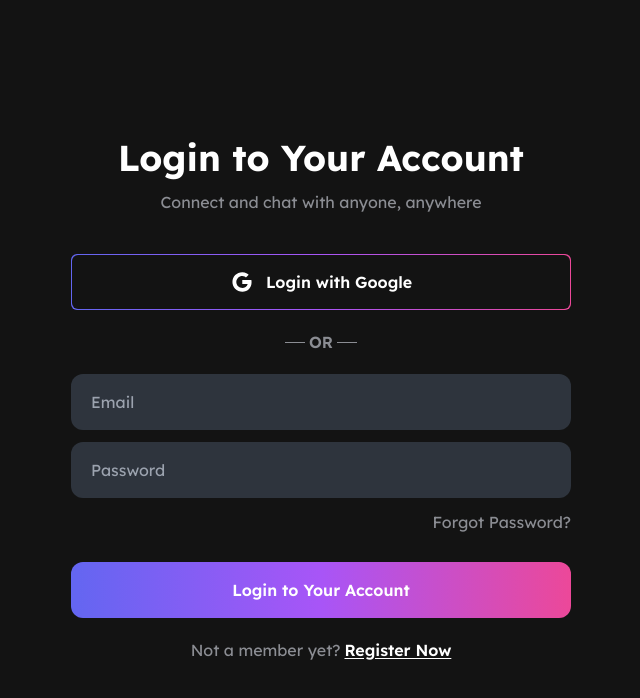
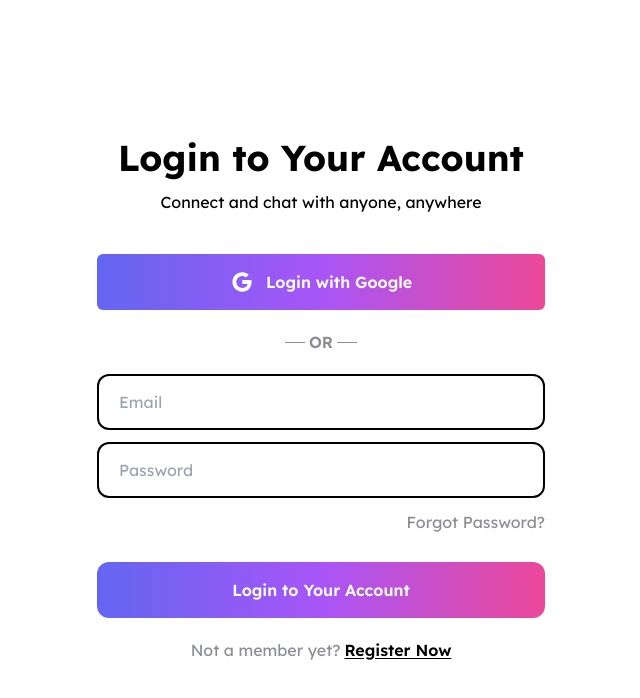
Before and after one commit to Rdrudra99/LinkStackChatApp, a Next.js app: page /login in a window 1280 px wide. Shown: the top 698 px of the page, without its empty margins (319-959 px from the left). Built offline with nearby package versions, Linux system fonts and the light colour scheme; no server answers.

Commit message:
adding toast message

```diff
--- a/pages/login.js
+++ b/pages/login.js
@@ -1,8 +1,9 @@
+import React from "react";
 import { useEffect, useState } from "react";
 import { useRouter } from "next/router";
 import { useAuth } from "@/context/authContext";
 import Loader from "@/components/Loader";
-
+import ToastContainer from "../components/ToastMessage";
 import {
   signInWithEmailAndPassword,
   GoogleAuthProvider,
@@ -11,13 +12,12 @@ import {
   sendPasswordResetEmail,
 } from "firebase/auth";
 import { auth } from "@/firebase/firebase";
-const gProvider = new GoogleAuthProvider();
-const fProvider = new FacebookAuthProvider();
-
 import { IoLogoGoogle, IoLogoFacebook } from "react-icons/io";
 import ToastMessage from "@/components/ToastMessage";
 import { toast } from "react-toastify";
 import Link from "next/link";
+
+const gProvider = new GoogleAuthProvider();
 
 const Login = () => {
   const router = useRouter();
@@ -28,7 +28,7 @@ const Login = () => {
     if (!isLoading && currentUser) {
       router.push("/");
     }
-    }, [currentUser, isLoading , router]);
+  }, [currentUser, isLoading, router]);
 
   const handleSubmit = async (e) => {
     e.preventDefault();
@@ -39,8 +39,15 @@ const Login = () => {
       await signInWithEmailAndPassword(auth, email, password);
     } catch (error) {
       console.error(error);
+
+      if (error.code === "auth/user-not-found") {
+        toast.error("User not found");
+      } else if (error.code === "auth/wrong-password") {
+        toast.error("Incorrect password");
+      }
     }
   };
+
 
   const resetPassword = async () => {
     try {
@@ -50,16 +57,16 @@ const Login = () => {
         },
         {
           pending: "Generating reset link",
-                    success: "Reset email send to your registered email id.",
-                    error: "You may have entered wrong email id!",
+          success: "Reset email sent to your registered email address.",
+          error: "You may have entered the wrong email address!",
         },
         {
           autoClose: 5000,
         }
       );
-            console.log("Email send to your registered email id.");
+      console.log("Email sent to your registered email address.");
     } catch (error) {
-            console.error("An error occured", error);
+      console.error("An error occurred", error);
     }
   };
 
@@ -67,7 +74,7 @@ const Login = () => {
     try {
       await signInWithPopup(auth, gProvider);
     } catch (error) {
-            console.error("An error occured", error);
+      console.error("An error occurred", error);
     }
   };
 
@@ -75,21 +82,22 @@ const Login = () => {
   //     try {
   //         await signInWithPopup(auth, fProvider);
   //     } catch (error) {
-    //         console.error("An error occured", error);
+  //         console.error("An error occurred", error);
   //     }
   // };
 
-    return isLoading || (!isLoading && !!currentUser) ? (
+  return (
+    isLoading || (!isLoading && !!currentUser) ? (
       <Loader />
     ) : (
-        <div className="h-[100vh] flex justify-center items-center bg-c1">
+      <div className="h-screen flex justify-center items-center bg-white px-2 md:px-0">
         <ToastMessage />
-            <div className="flex items-center flex-col">
+        <div className="flex items-center flex-col w-full max-w-md mx-auto">
           <div className="text-center">
-                    <div className="text-4xl font-bold">
+            <div className="text-4xl font-bold text-black">
               Login to Your Account
             </div>
-                    <div className="mt-3 text-c3">
+            <div className="mt-3 text-black">
               Connect and chat with anyone, anywhere
             </div>
           </div>
@@ -98,7 +106,7 @@ const Login = () => {
               className="bg-gradient-to-r from-indigo-500 via-purple-500 to-pink-500 w-full h-14 rounded-md cursor-pointer p-[1px]"
               onClick={signInWithGoogle}
             >
-                        <div className="flex items-center justify-center gap-3 text-white font-semibold bg-c1 w-full h-full rounded-md">
+              <div className="flex items-center justify-center gap-3 text-white font-semibold bg-gradient-to-r from-indigo-500 via-purple-500 to-pink-500 w-full h-full rounded-md">
                 <IoLogoGoogle size={24} />
                 <span>Login with Google</span>
               </div>
@@ -119,21 +127,21 @@ const Login = () => {
             <span className="w-5 h-[1px] bg-c3"></span>
           </div>
           <form
-                    className="flex flex-col items-center gap-3 w-[500px] mt-5"
+            className="flex flex-col items-center gap-3 w-full mt-5"
             onSubmit={handleSubmit}
           >
             <input
               type="email"
               placeholder="Email"
-                        className="w-full h-14 bg-c5 rounded-xl outline-none border-none px-5 text-c3"
-                        autocomplete="off"
+              className="w-full h-14 bg-white rounded-xl outline-1 border-2 border-black px-5 text-c3"
+              autoComplete="off"
               onChange={(e) => setEmail(e.target.value)}
             />
             <input
               type="password"
               placeholder="Password"
-                        className="w-full h-14 bg-c5 rounded-xl outline-none border-none px-5 text-c3"
-                        autocomplete="off"
+              className="w-full h-14 bg-white rounded-xl outline-1 border-2 border-black px-5 text-c3"
+              autoComplete="off"
             />
             <div className="text-right w-full text-c3">
               <span
@@ -151,13 +159,14 @@ const Login = () => {
             <span>Not a member yet?</span>
             <Link
               href="/register"
-                        className="font-semibold text-white underline underline-offset-2 cursor-pointer"
+              className="font-semibold text-black underline underline-offset-2 cursor-pointer"
             >
               Register Now
             </Link>
           </div>
         </div>
       </div>
+    )
   );
 };
 
--- a/pages/register.js
+++ b/pages/register.js
@@ -136,10 +136,10 @@ const Register = () => {
     return isLoading || (!isLoading && !!currentUser) ? (
         <Loader />
     ) : (
-        <div className="h-[100vh] flex justify-center items-center bg-c1">
+        <div className="h-[100vh] flex justify-center items-center bg-white">
             <div className="flex items-center flex-col">
                 <div className="text-center">
-                    <div className="text-4xl font-bold">Create New Account</div>
+                    <div className="text-4xl font-bold text-black">Create New Account</div>
                     <div className="mt-3 text-c3">
                         Connect and chat with anyone, anywhere
                     </div>
@@ -149,7 +149,7 @@ const Register = () => {
                         className="bg-gradient-to-r from-indigo-500 via-purple-500 to-pink-500 w-full h-14 rounded-md cursor-pointer p-[1px]"
                         onClick={signInWithGoogle}
                     >
-                        <div className="flex items-center justify-center gap-3 text-white font-semibold bg-c1 w-full h-full rounded-md">
+                        <div className="flex items-center justify-center gap-3 text-white font-semibold bg-gradient-to-r from-indigo-500 via-purple-500 to-pink-500 w-full h-full rounded-md">
                             <IoLogoGoogle size={24} />
                             <span>Login with Google</span>
                         </div>
@@ -176,21 +176,21 @@ const Register = () => {
                     <input
                         type="text"
                         placeholder="Display Name"
-                        className="w-full h-14 bg-c5 rounded-xl outline-none border-none px-5 text-c3"
+                        className="w-full h-14 bg-white rounded-xl outline-1 border-2 border-black px-5 text-c3"
                         autoComplete="off"
                         required
                     />
                     <input
                         type="email"
                         placeholder="Email"
-                        className="w-full h-14 bg-c5 rounded-xl outline-none border-none px-5 text-c3"
+                        className="w-full h-14 bg-white rounded-xl outline-1 border-2 px-5 border-black text-c3"
                         autoComplete="off"
                         required
                     />
                     <input
                         type="password"
                         placeholder="Password"
-                        className="w-full h-14 bg-c5 rounded-xl outline-none border-none px-5 text-c3"
+                        className="w-full h-14 bg-white rounded-xl outline-1 border-2 border-black px-5 text-c3"
                         autoComplete="off"
                         required
                     />
@@ -203,7 +203,7 @@ const Register = () => {
                     <span>Already have an account?</span>
                     <Link
                         href="/login"
-                        className="font-semibold text-white underline underline-offset-2 cursor-pointer"
+                        className="font-semibold text-black underline underline-offset-2 cursor-pointer"
                     >
                         Login
                     </Link>
```
Lines whose indentation alone changed are shown as unchanged.
